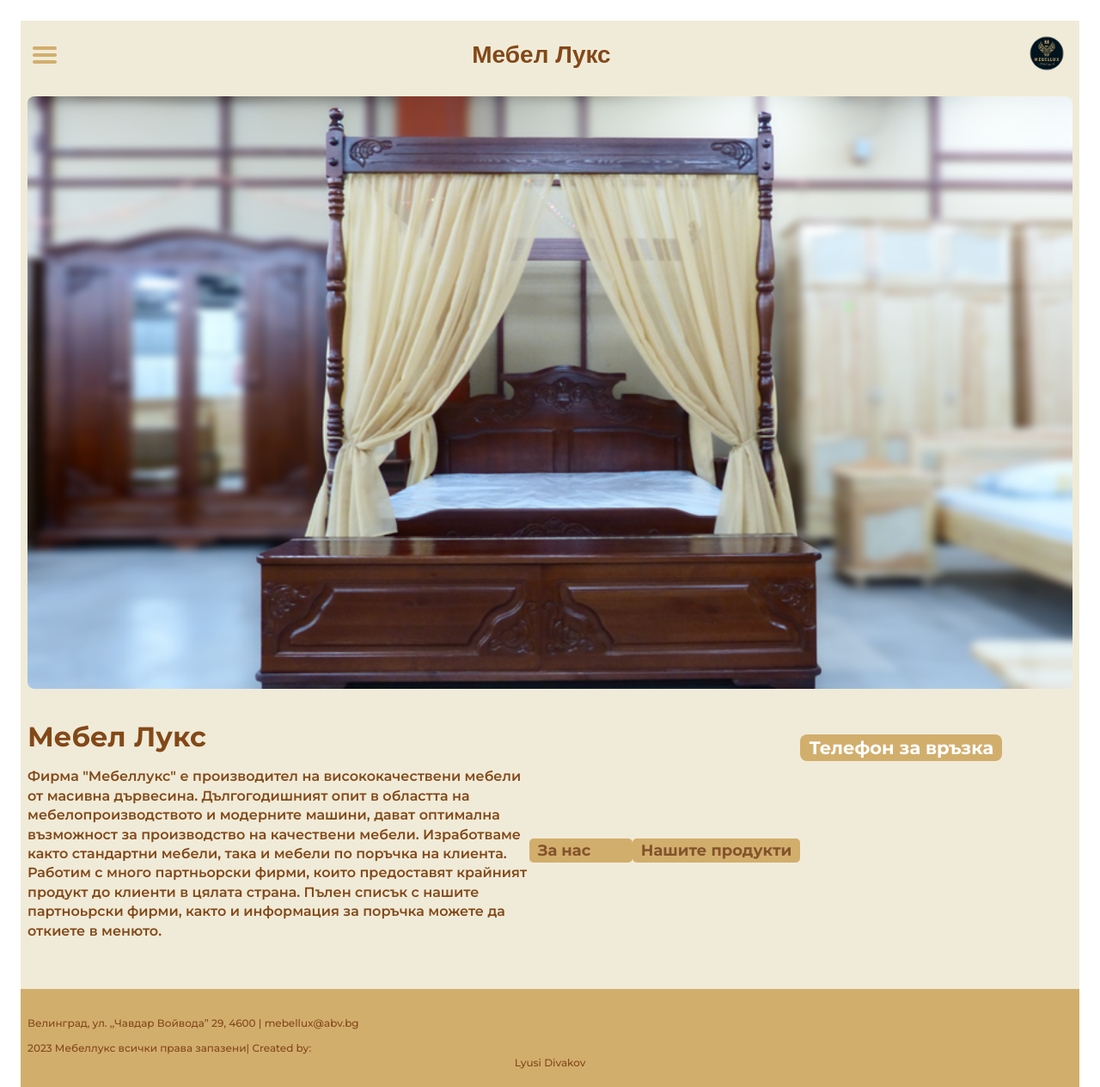
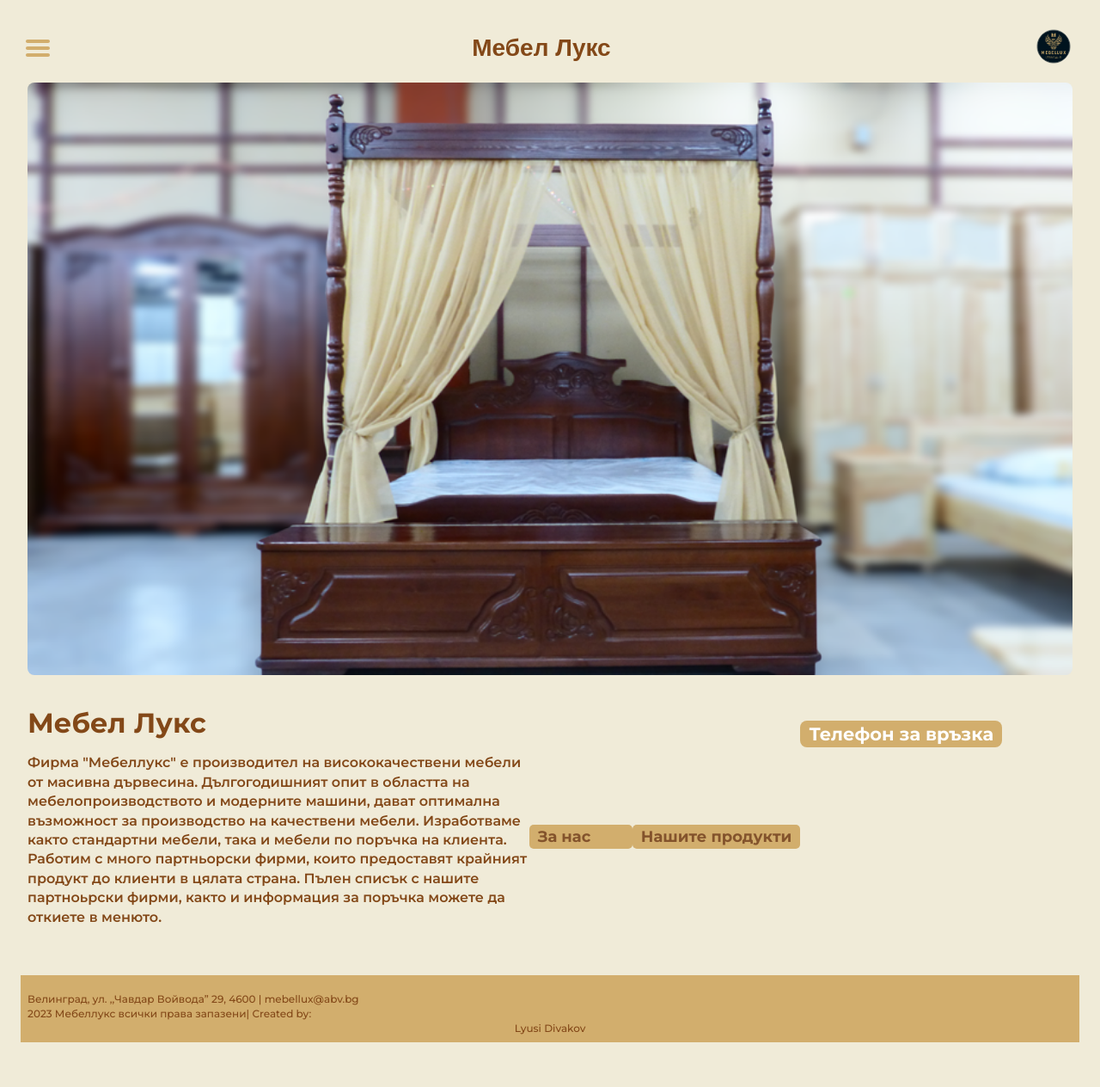
Before and after one commit to DivakovDev/MebelLux-Site, a React (Vite) app in the folder mebel-lux/: page / in a window 1280 px wide. Shown: the whole page at 86% size. After the commit the page ends 1212 px from the top, so only its background shows below. Built offline with nearby package versions, Linux system fonts and the light colour scheme; a web font is replaced by a local one.

Commit message:
update header.jsx and mebel-lux/src/index.css

```diff
--- a/mebel-lux/src/index.css
+++ b/mebel-lux/src/index.css
@@ -10,6 +10,7 @@ html, body {
 }
 
 body {
+    background: #f0ebd8;
     color: #834818;
     font-family: serif;
     height: 100vh;
@@ -132,6 +133,7 @@ header{
     display: flex;
     align-items: center;
     justify-content: space-between;
+    padding: 0;
 }
 
 header h2{
@@ -222,6 +224,7 @@ footer p{
     font-weight: 500;
     color: #834818;
     font-size: 12px;
+    margin: 0;
 }
 
 footer p span{
```
